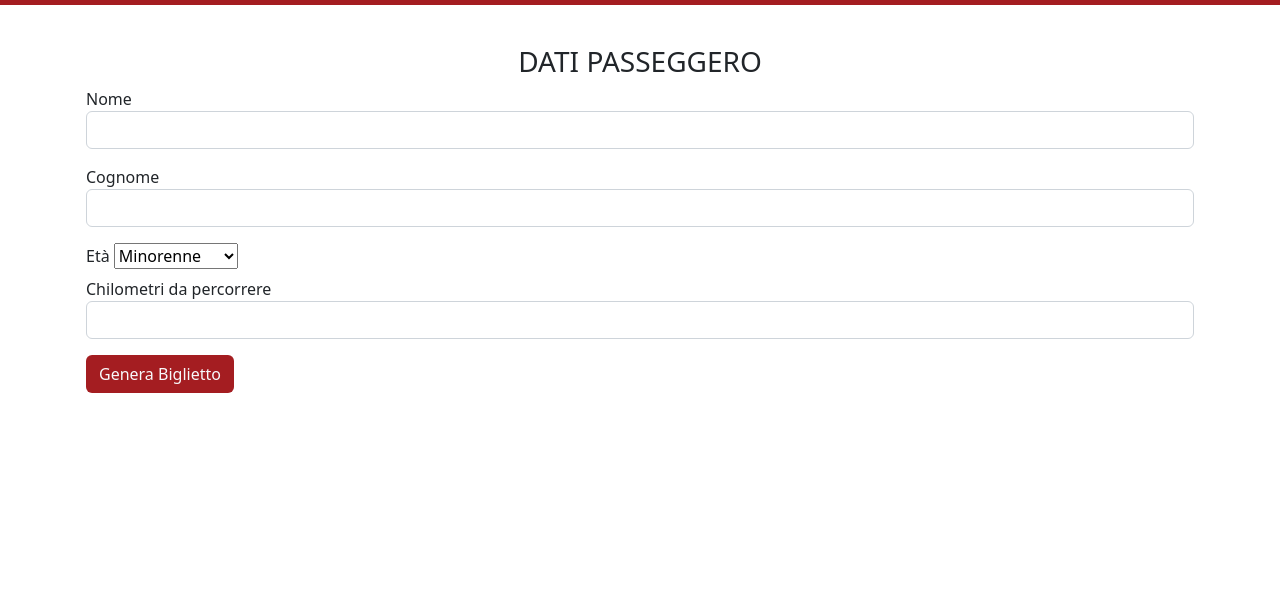
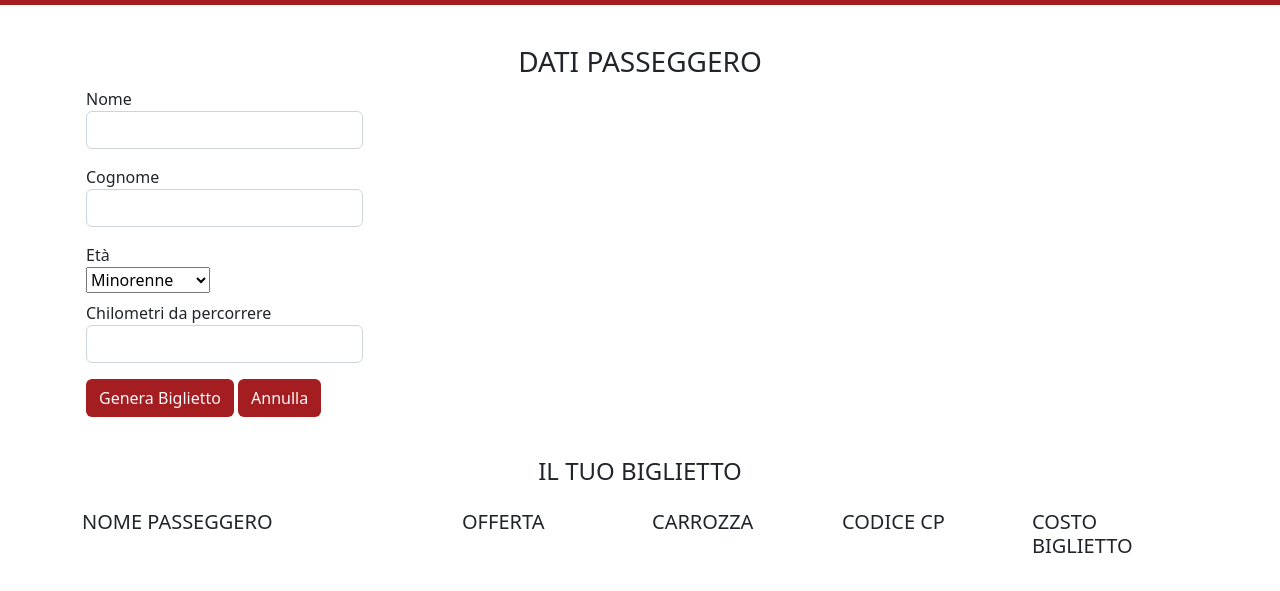
Before and after one commit to luigilalo/js-biglietto-treno-form, a plain HTML site: page index.html in a window 1280 px wide. Shown: the part 59-650 px from the top of the page. Drawn offline with nearby package versions, Linux system fonts and the light colour scheme.

Commit message:
Layout Improvements 2

```diff
--- a/index.html
+++ b/index.html
@@ -29,17 +29,21 @@
 <div class="row">
 <div class="col-12">
 <h3 class="text-center"> DATI PASSEGGERO </h3>
+</div>
 
 <form data-bitwarden-watching="1" id="ClientData">
-
+<div class="col-3">
   <label for="name" class="form-label mb-0">Nome</label>
     <input type="text" class="form-control mb-3" id="name">
+  </div>
 
+  <div class="col-3">
     <label for="lastname" class="form-label mb-0">Cognome</label>
     <input type="text" class="form-control mb-3" id="lastname">
+  </div>
 
-    <div>
-    <label for="age">Età</label>
+    <div class="col-3">
+    <label for="age">Età</label> <br>
     <select name="scelta" id="age">
         <option value="Minorenne">Minorenne</option>
         <option value="Maggiorenne">Maggiorenne</option>
@@ -47,16 +51,50 @@
     </select>
 </div>
 
+<div class="col-3">
     <label for="km" class="form-label mt-2 mb-0">Chilometri da percorrere</label>
     <input type="number" min="1" class="form-control mb-3" id="km">
+    </div>
+
 
 
     <button class="btn italobg text-light" id="generate">Genera Biglietto</button>
+    <button class="btn italobg text-light" id="cancel">Annulla</button>
   </form>
+
     </div>
     </div>
+
+
+    <div class="container">
+      <div class="row">
+<div class="col-12">
+<h4 class="text-center mb-4 mt-4"> IL TUO BIGLIETTO </h4>
+      </div>
+<div class="col-4">
+<h5> NOME PASSEGGERO </h5>
+<p id="name"></p>
 </div>
+<div class="col-2">
+  <h5> OFFERTA </h5>
+  <p id="offer"></p>
+  </div>
+  <div class="col-2">
+    <h5> CARROZZA </h5>
+    <p id="cab"></p>
+    </div>
+    <div class="col-2">
+      <h5> CODICE CP </h5>
+      <p id="codecp"></p>
+      </div>
+      <div class="col-2">
+        <h5> COSTO BIGLIETTO </h5>
+        <p id="ticketPrice"></p>
+        </div>
 
+</div>
+</div>
+    </div>
   </main>
 
   <script src="./js/main.js">  </script>
--- a/js/main.js
+++ b/js/main.js
@@ -16,16 +16,14 @@ btnGenerate.addEventListener("click",
         console.log("Km:", km);
 
         let ticketPrice = km * 0.21;
-        console.log("Il prezzo del biglietto sarà di", ticketPrice)
 
         if (age == "Minorenne") {
-            ticketPrice = ticketPrice - (ticketPrice * 0.2);
-            console.log("Il prezzo per un minorenne sarà di", ticketPrice);
+          ticketPrice = ticketPrice - (ticketPrice * 0.2);
+            console.log("Il prezzo per un minorenne sarà di" + " " + ticketMinor);
         }
         else if (age == "Over65") {
-            ticketPrice = ticketPrice - (ticketPrice * 0.4);
-            console.log("Il prezzo per un Over65 sarà di", ticketPrice);
+            ticketPrice = ticketPrice - (ticketPrice * 0.2);
+            console.log("Il prezzo per un Over65 sarà di" + " " + ticketOver65);
         }
-
     }
 )
```
